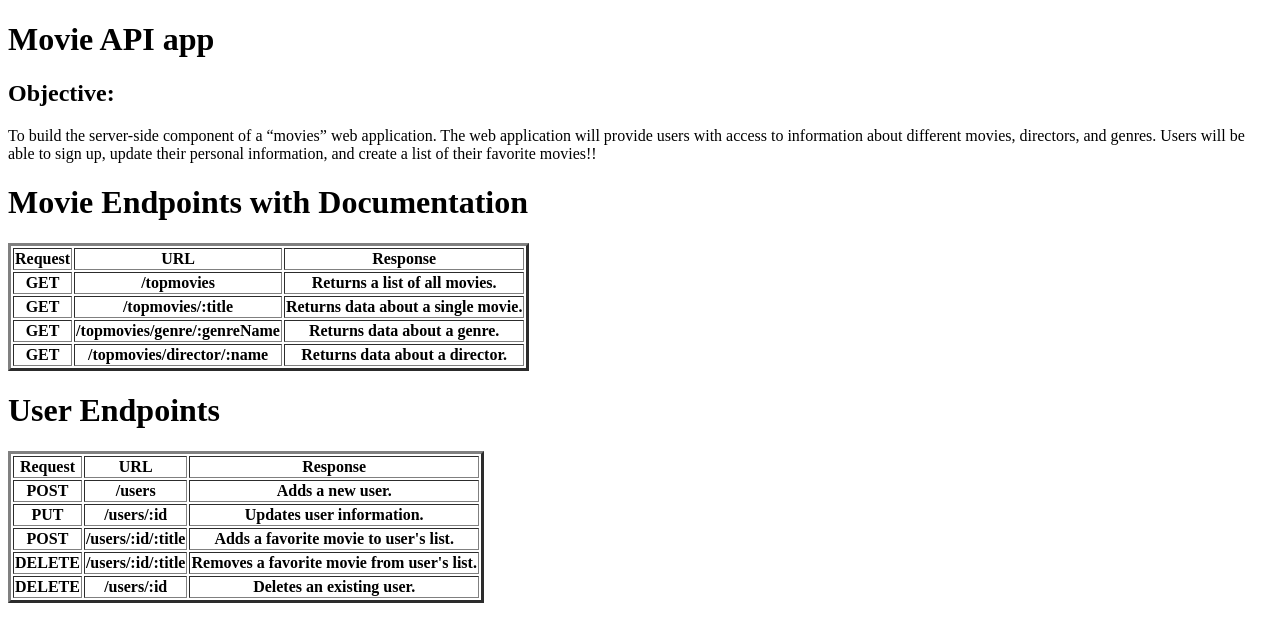
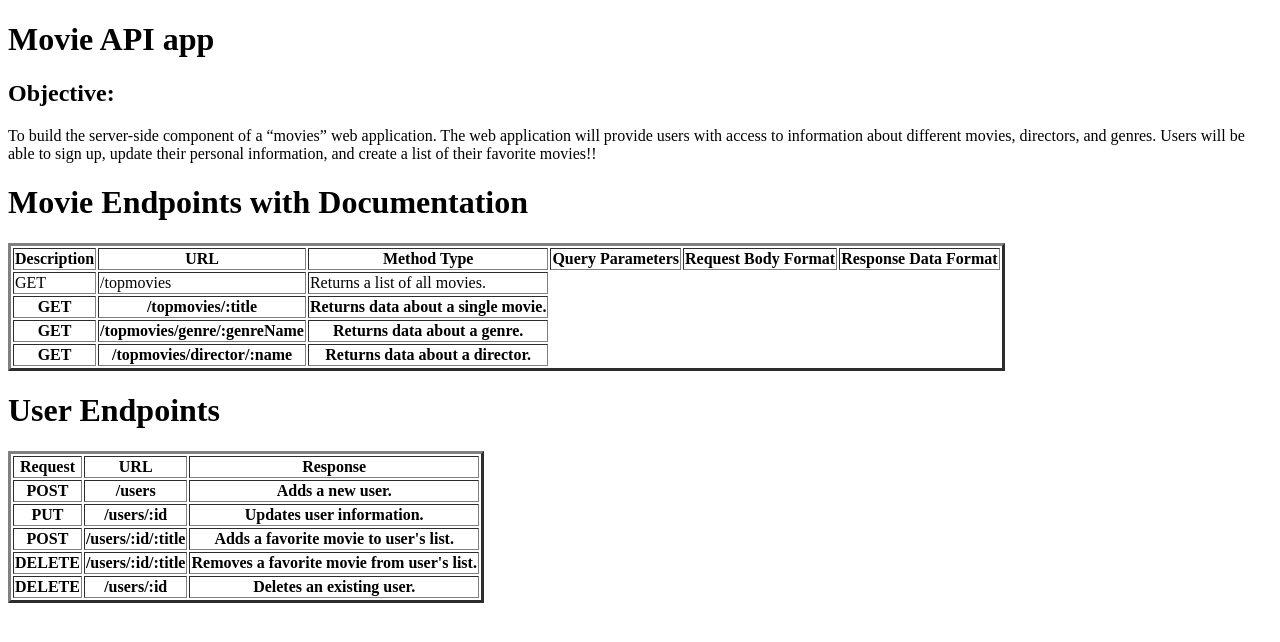
Before and after one commit to bphil1041/Movie-Api, a website: page public/documentation.html in a window 1280 px wide. Drawn offline with Linux system fonts and the light colour scheme.

Commit message:
Update documentation.html

```diff
--- a/public/documentation.html
+++ b/public/documentation.html
@@ -16,17 +16,25 @@
         movies, directors, and genres. Users will be able to sign up, update their
         personal information, and create a list of their favorite movies!!
     </p>
+
     <h1>Movie Endpoints with Documentation</h1>
     <table border="3">
         <tr>
-            <th>Request</th>
+            <!-- <th>Request</th>
             <th>URL</th>
-            <th>Response</th>
+            <th>Response</th> -->
+            <th>Description</th>
+            <th>URL</th>
+            <th>Method Type</th>
+            <th>Query Parameters</th>
+            <th>Request Body Format</th>
+            <th>Response Data Format</th>
+
         </tr>
         <tr>
-            <th>GET</th>
-            <th>/topmovies</th>
-            <th>Returns a list of all movies.</th>
+            <td>GET</td>
+            <td>/topmovies</td>
+            <td>Returns a list of all movies.</td>
         </tr>
         <tr>
             <th>GET</th>
```
